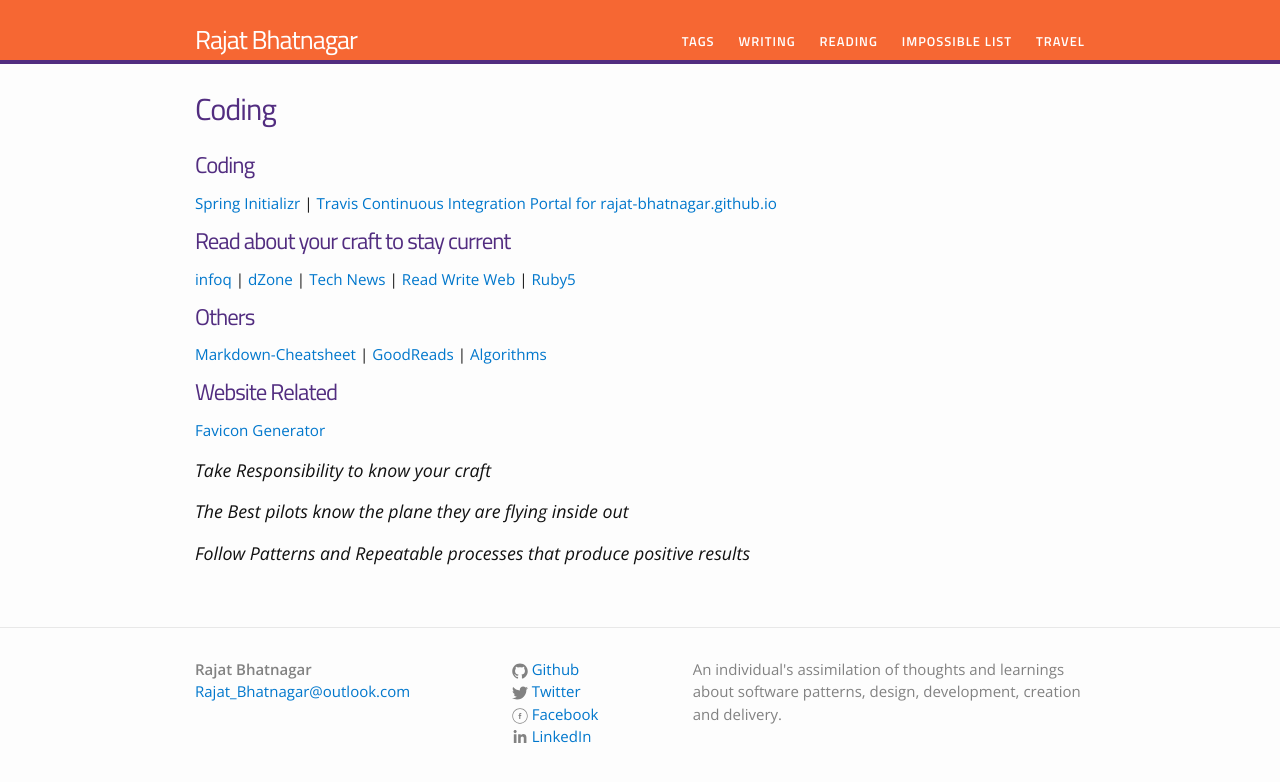
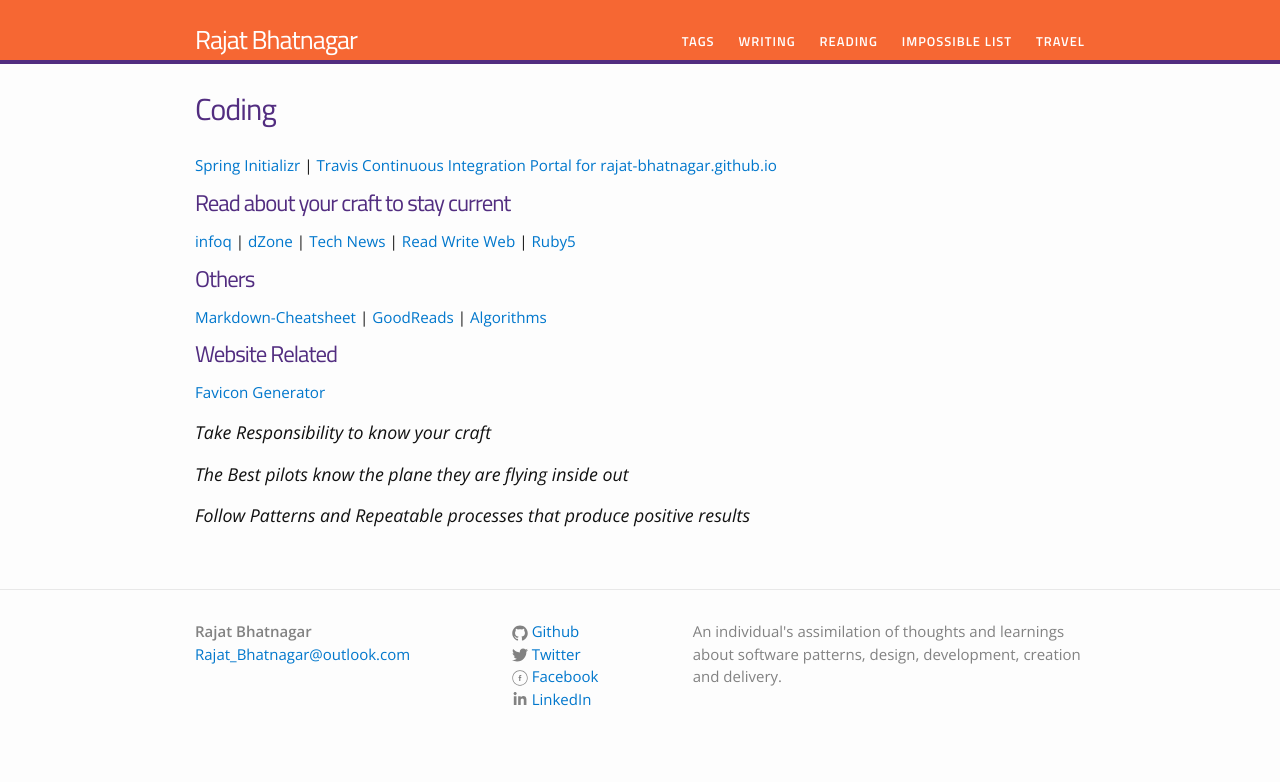
Before and after one commit to rajat-bhatnagar/rajat-bhatnagar.github.io, a Jekyll site: the page built from reading.md, in a window 1280 px wide. Shown: the top 782 px of the page. Built offline with Jekyll 4.4.1, drawn with Linux system fonts in a browser that asks for light colours; our own code applies the rules of GitHub Pages for plain Markdown files.

Commit message:
22nd September2017: Cosmetic Changes

```diff
--- a/reading.md
+++ b/reading.md
@@ -1,9 +1,8 @@
 ---
 layout: page
+title: "Coding"
 permalink: /reading/
 ---
-
-# Coding<br>
 <a href="http://start.spring.io" target="_blank">Spring Initializr</a> <t>|</t>
 <a href="https://travis-ci.org/rajat-bhatnagar/rajat-bhatnagar.github.io" target="_blank">Travis Continuous Integration Portal for rajat-bhatnagar.github.io</a><br>
 
```
